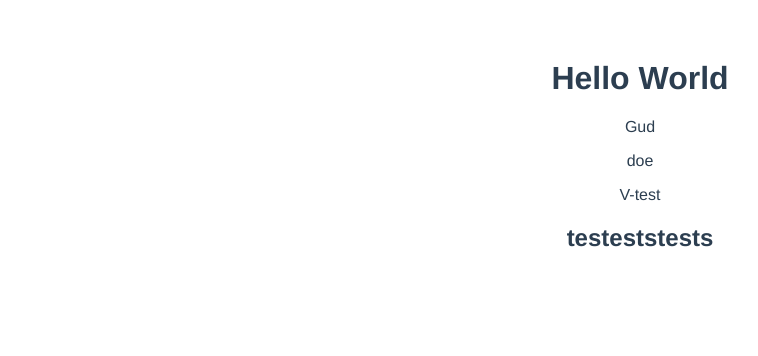
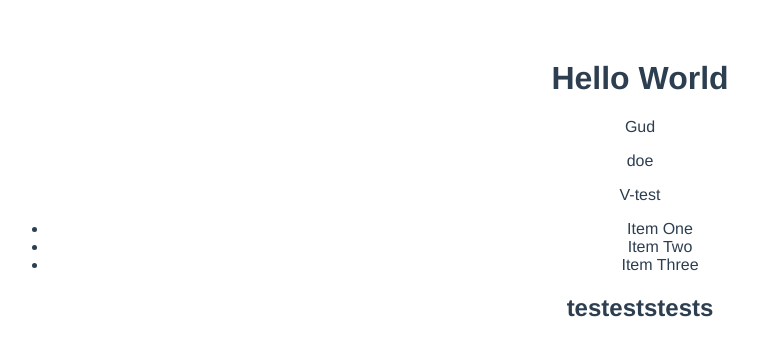
Before and after one commit to dctreborn/vue-practice, a Vue app: page / in a window 1280 px wide. Shown: the top 356 px of the page, without its empty margins (0-758 px from the left). Built offline with nearby package versions, Linux system fonts and the light colour scheme.

Commit message:
v-for example

```diff
--- a/src/components/Test.vue
+++ b/src/components/Test.vue
@@ -7,6 +7,9 @@
       <p v-else="showName">Gud</p>
       <p v-text="user.last_name"/>
       <span v-html="html"/>
+      <ul>
+          <li v-for="item in items">{{item.title}}</li>
+      </ul>
   </div>
 </template>
 
@@ -21,7 +24,12 @@
                     last_name: "doe"
                 },
                 html: 'V-test',
-                showName: false
+                showName: false,
+                items: [
+                    {title: "Item One"},
+                    {title: "Item Two"},
+                    {title: "Item Three"},
+                ]
             }
         }
     }
```
